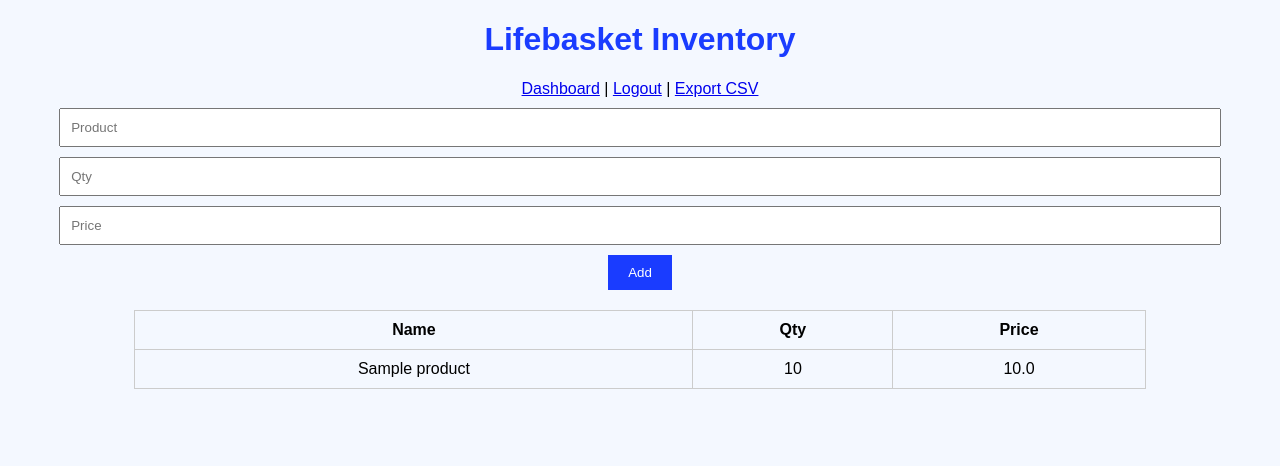
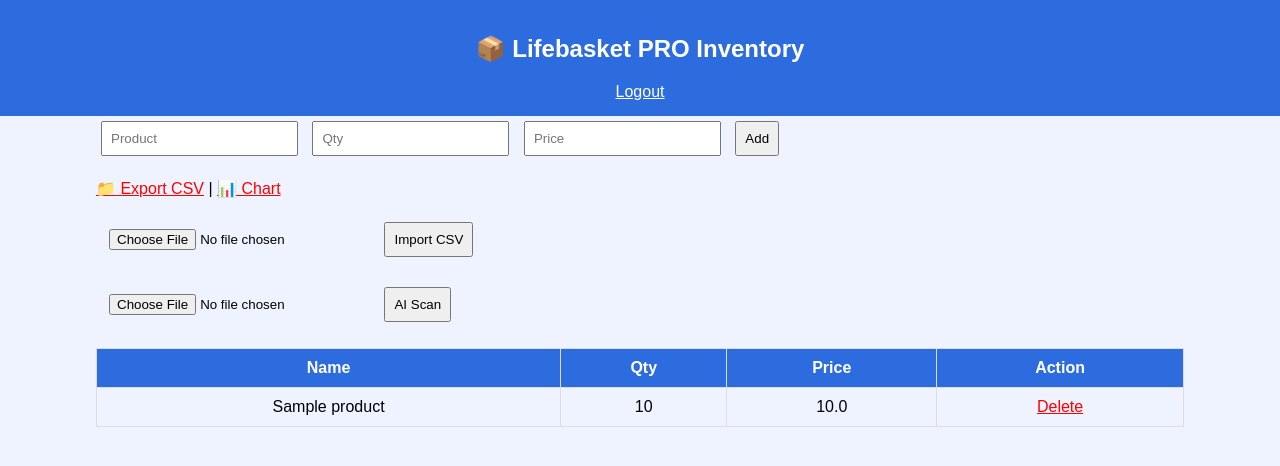
Before and after one commit to jakiya09/inventory-system, a Flask app: page / in a window 1280 px wide. Shown: the top 466 px of the page. Run offline with Flask 3, Linux system fonts and the light colour scheme; the visitor is signed in with stand-in values (Sample User, id 1); tables that the repository leaves empty hold one stand-in row (values such as "Sample post").

Commit message:
Update index.html

```diff
--- a/templates/index.html
+++ b/templates/index.html
@@ -1,16 +1,27 @@
 <!DOCTYPE html>
 <html>
 <head>
-<link rel="stylesheet" href="/static/style.css">
-<title>Inventory</title>
+<title>Lifebasket PRO</title>
+<style>
+body{font-family:Arial;background:#eef3ff;margin:0}
+.header{background:#2d6cdf;color:white;padding:15px;text-align:center}
+.container{width:85%;margin:auto}
+input,button{padding:8px;margin:5px}
+table{width:100%;border-collapse:collapse;margin-top:20px}
+th,td{border:1px solid #ddd;padding:10px;text-align:center}
+th{background:#2d6cdf;color:white}
+a{color:red}
+</style>
 </head>
+
 <body>
 
-<h1>Lifebasket Inventory</h1>
+<div class="header">
+<h2>📦 Lifebasket PRO Inventory</h2>
+<a href="/logout" style="color:white">Logout</a>
+</div>
 
-<a href="/dashboard">Dashboard</a> |
-<a href="/logout">Logout</a> |
-<a href="/export">Export CSV</a>
+<div class="container">
 
 <form method="POST" action="/add">
 <input name="name" placeholder="Product">
@@ -19,18 +30,42 @@
 <button>Add</button>
 </form>
 
+<br>
+
+<a href="/export">📁 Export CSV</a> |
+<a href="/chart">📊 Chart</a>
+
+<br><br>
+
+<form action="/import" method="POST" enctype="multipart/form-data">
+<input type="file" name="file">
+<button>Import CSV</button>
+</form>
+
+<br>
+
+<form action="/ai_upload" method="POST" enctype="multipart/form-data">
+<input type="file" name="image">
+<button>AI Scan</button>
+</form>
+
 <table>
-<tr><th>Name</th><th>Qty</th><th>Price</th></tr>
+<tr>
+<th>Name</th><th>Qty</th><th>Price</th><th>Action</th>
+</tr>
 
 {% for p in products %}
 <tr>
 <td>{{p[1]}}</td>
 <td>{{p[2]}}</td>
 <td>{{p[3]}}</td>
+<td><a href="/delete/{{p[0]}}">Delete</a></td>
 </tr>
 {% endfor %}
 
 </table>
 
+</div>
+
 </body>
 </html>
```
